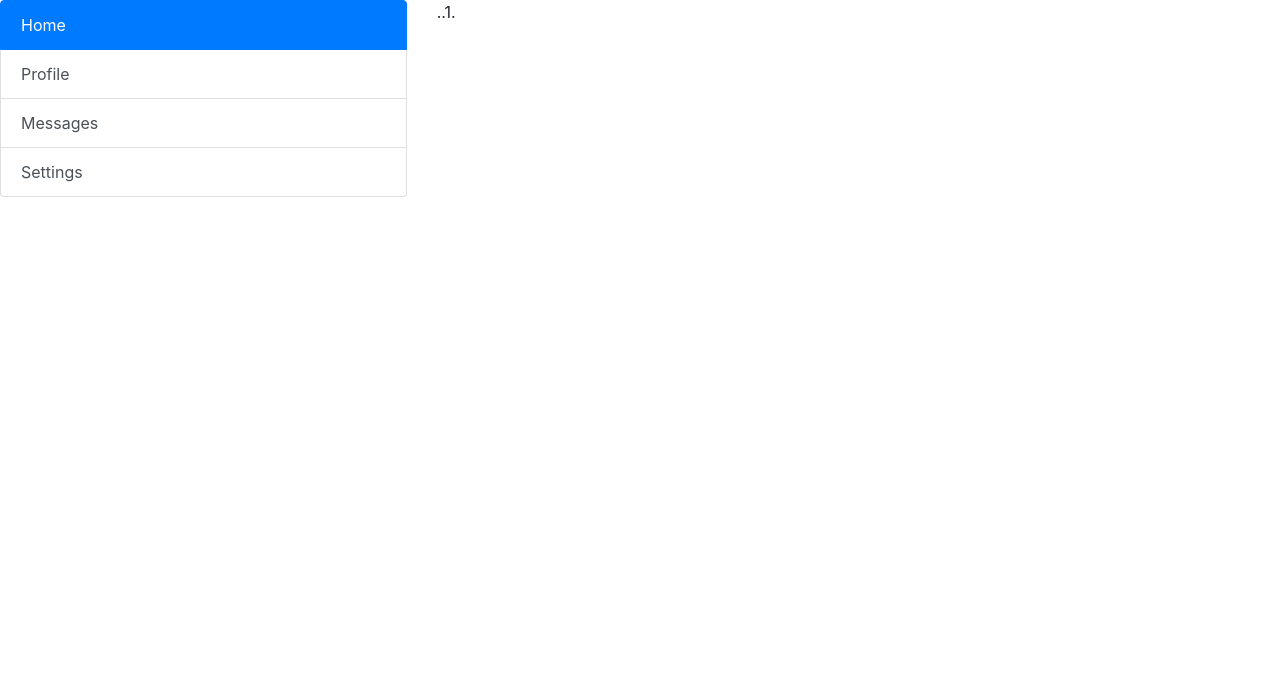
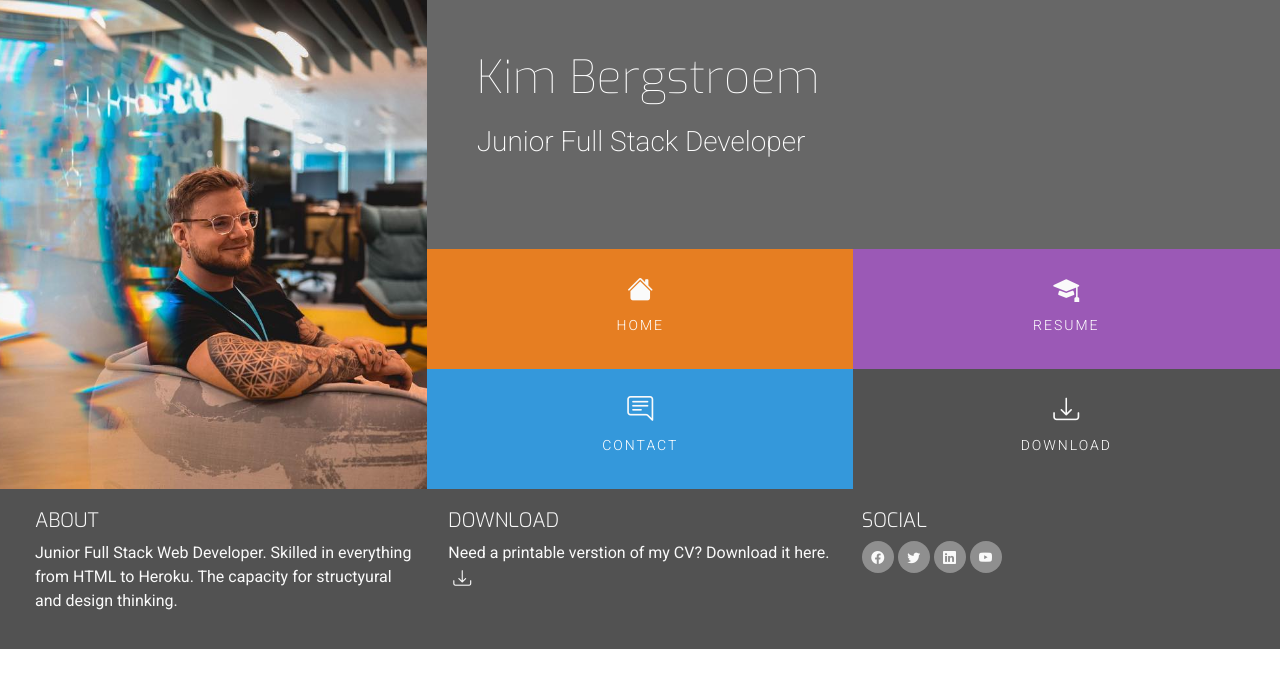
Before and after one commit to KimBergstroem/profile-Portfolio-Site, a website: page contact.html in a window 1280 px wide. Drawn offline with nearby package versions, Linux system fonts and the light colour scheme.

Commit message:
Add: contact and resume page with the same structure as index

```diff
--- a/contact.html
+++ b/contact.html
@@ -5,34 +5,111 @@
   <!-- Required meta tags -->
   <meta charset="utf-8">
   <meta name="viewport" content="width=device-width, initial-scale=1, shrink-to-fit=no">
+
+  <link rel="stylesheet" href="https://cdnjs.cloudflare.com/ajax/libs/hover.css/2.1.1/css/hover-min.css"
+    type="text/css" />
+  <link rel="stylesheet" href="https://cdn.jsdelivr.net/npm/bootstrap-icons@1.10.5/font/bootstrap-icons.css">
   <link rel="stylesheet" href="main.css">
-
+  <link rel="stylesheet" href="assets/style.css" typer="text/css">
 
   <title>Kim's Portfolio</title>
+
 </head>
 
 <body>
 
-    <div class="row">
-        <div class="col-4">
-          <div class="list-group" id="list-tab" role="tablist">
-            <a class="list-group-item list-group-item-action active" id="list-home-list" data-toggle="list" href="#list-home" role="tab" aria-controls="home">Home</a>
-            <a class="list-group-item list-group-item-action" id="list-profile-list" data-toggle="list" href="#list-profile" role="tab" aria-controls="profile">Profile</a>
-            <a class="list-group-item list-group-item-action" id="list-messages-list" data-toggle="list" href="#list-messages" role="tab" aria-controls="messages">Messages</a>
-            <a class="list-group-item list-group-item-action" id="list-settings-list" data-toggle="list" href="#list-settings" role="tab" aria-controls="settings">Settings</a>
+  <header>
+    <div class="row no-gutters">
+      <a class="col-md-4 logo" href="02-index.html"></a>
+      <div class="col-md-8">
+        <div class="row no-gutters bg-color-name-title">
+          <div class="col heading">
+            <h1 class="name">Kim Bergstroem</h1>
+            <h2 class="title">Junior Full Stack Developer</h2>
           </div>
         </div>
-        <div class="col-8">
-          <div class="tab-content" id="nav-tabContent">
-            <div class="tab-pane fade show active" id="list-home" role="tabpanel" aria-labelledby="list-home-list">..1.</div>
-            <div class="tab-pane fade" id="list-profile" role="tabpanel" aria-labelledby="list-profile-list">..2.</div>
-            <div class="tab-pane fade" id="list-messages" role="tabpanel" aria-labelledby="list-messages-list">..3.</div>
-            <div class="tab-pane fade" id="list-settings" role="tabpanel" aria-labelledby="list-settings-list">...4</div>
+        <div class="row no-gutters">
+          <div class="col">
+            <ul id="nav" class="list-inline menucontainer">
+              <li class="col-6 col-sm3 list-inline-item ui-menu-color-home  menuitem">
+                <a href="#" class="hvr-sweep-to-bottom"><i class="bi bi-house-fill" aria-hidden="true"></i>
+                  <span>Home</span></a>
+              </li>
+              <li class="col-6 col-sm3 list-inline-item ui-menu-color-resume menuitem">
+                <a href="#" class="hvr-sweep-to-bottom"><i class="bi bi-mortarboard-fill" aria-hidden="true"></i>
+                  <span>Resume</span></a>
+              </li>
+              <li class="col-6 col-sm3 list-inline-item ui-menu-color-contact menuitem">
+                <a href="#" class="hvr-sweep-to-bottom"><i class="bi bi-chat-right-text" aria-hidden="true"></i>
+                  <span>Contact</span></a>
+              </li>
+              <li class="col-6 col-sm3 list-inline-item ui-menu-color-download menuitem">
+                <a href="#" class="hvr-sweep-to-bottom"><i class="bi bi-download" aria-hidden="true"></i>
+                  <span>Download</span></a>
+              </li>
+            </ul>
           </div>
         </div>
       </div>
+    </div>
+  </header>
 
 
+  <section></section>
+
+
+  <footer class="container-fluid">
+    <div class="footer-details row">
+      <div class="col-sm-4">
+        <h5 class="uppercase general-sub">About</h5>
+        <p class="inline-block">
+          Junior Full Stack Web Developer. Skilled in everything from HTML to Heroku.
+          The capacity for structyural and design thinking.
+        </p>
+      </div>
+      <div class="col-sm-4">
+        <h5 class="uppercase general-sub">Download</h5>
+        <p class="inline-block">
+          Need a printable verstion of my CV? Download it here.
+          <a href="#" target="_blank" class="cv-pdf">
+            <i class="bi bi-download" aria-hidden="true"></i>
+            <span class="sr-only">Download link.</span>
+          </a>
+        </p>
+      </div>
+      <div class="col-sm-4">
+        <h5 class="uppercase general-sub">Social</h5>
+        <ul class="list-inline social-links">
+
+          <li class="list-inline-item">
+            <a href="#" target="_blank">
+              <i class="bi bi-facebook" aria-hidden="true"></i>
+              <span class="sr-only">Facebook</span></a>
+          </li>
+
+          <li class="list-inline-item">
+            <a href="#" target="_blank">
+              <i class="bi bi-twitter" aria-hidden="true"></i>
+              <span class="sr-only">Twitter</span></a>
+          </li>
+
+          <li class="list-inline-item">
+            <a href="#" target="_blank">
+              <i class="bi bi-linkedin" aria-hidden="true"></i>
+              <span class="sr-only">LinkedIn</span></a>
+          </li>
+
+          <li class="list-inline-item">
+            <a href="#" target="_blank">
+              <i class="bi bi-youtube" aria-hidden="true"></i>
+              <span class="sr-only">Youtube</span></a>
+          </li>
+
+        </ul>
+      </div>
+    </div>
+
+  </footer>
 
 
 
```
Also changed, not shown: resume.html (+91 -14 lines). Lines whose indentation alone changed are shown as unchanged.
